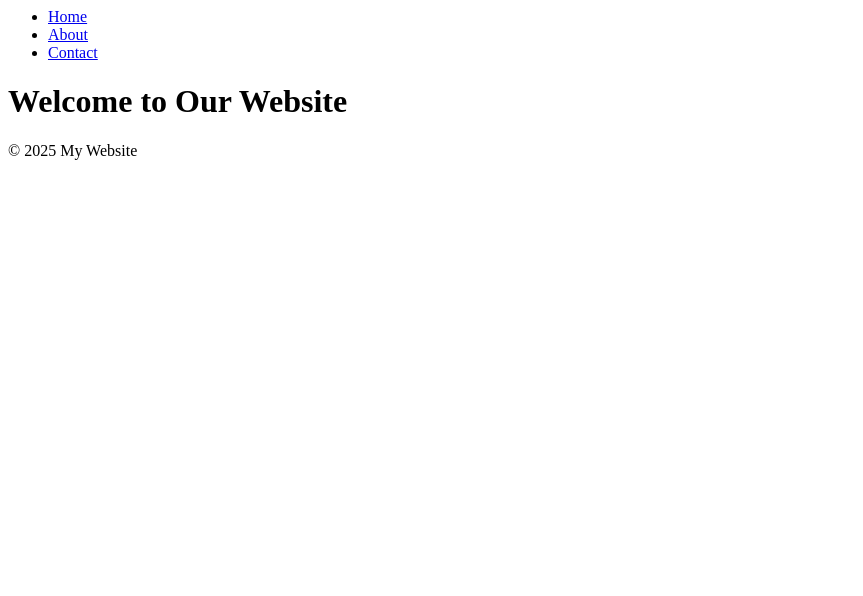
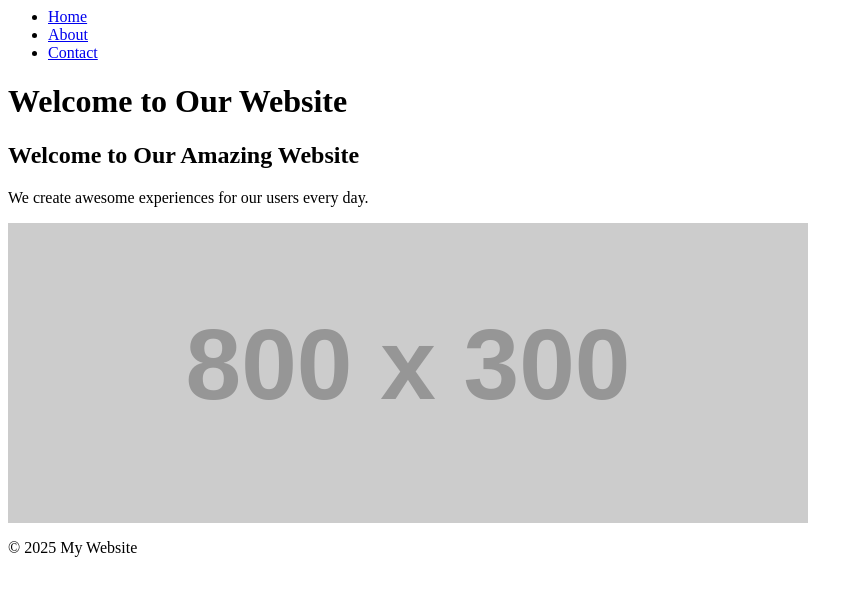
Before and after one commit to Kaniyakm/my-website-project, a plain HTML site: page index.html in a window 1280 px wide. Shown: the whole page, without its empty margins (0-863 px from the left). Drawn offline with Linux system fonts and the light colour scheme; placeholder pictures from the web are drawn by us.

Commit message:
Added hero section

```diff
--- a/index.html
+++ b/index.html
@@ -10,8 +10,13 @@
         <li><a href="#">Contact</a></li>
       </ul>
     </nav>
+    <h1>Welcome to Our Website</h1>
+    <section class="hero">
+  <h1>Welcome to Our Amazing Website</h1>
+  <p>We create awesome experiences for our users every day.</p>
+  <img src="https://via.placeholder.com/800x300" alt="Hero image">
+</section>
 
-    <h1>Welcome to Our Website</h1>
   </body><footer>
   <p>&copy; 2025 My Website</p>
 </footer>
```
